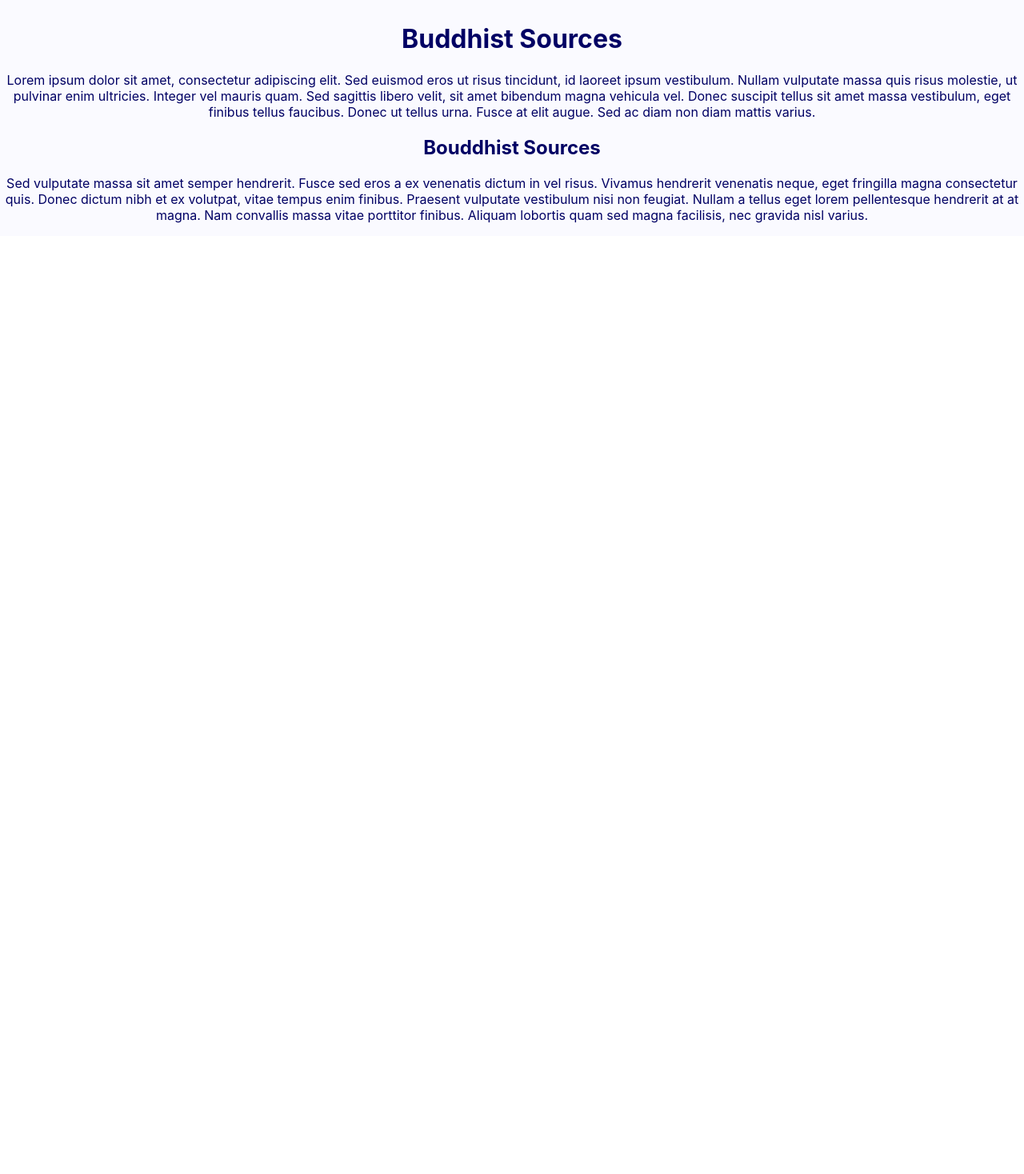
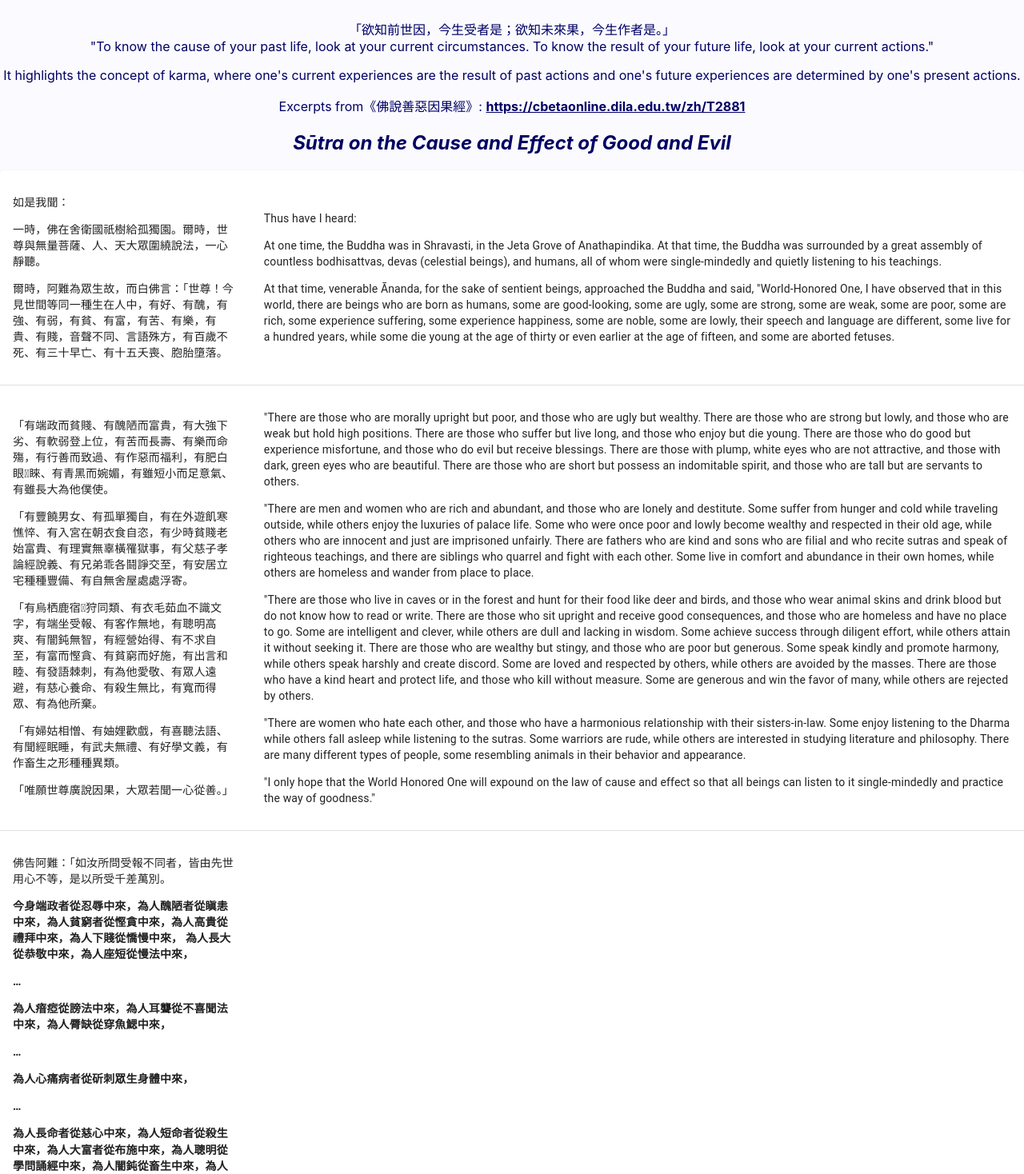
Before and after one commit to TheFloatingString/self-reflection-frontend, a React (Create React App) app: page /translated-scripts in a window 1280 px wide. Shown: the part 80-1548 px from the top of the page at 80% size. Before the commit the page ends 800 px from the top, so only its background shows below. Built offline with nearby package versions, Linux system fonts and the light colour scheme.

Commit message:
WIP add Buddhist Sources

```diff
--- a/src/pages/TranslatedScriptsPage.js
+++ b/src/pages/TranslatedScriptsPage.js
@@ -1,28 +1,113 @@
 import React from 'react';
 import '../App.css';
 import NavigationBar from '../components/NavigationBar';
+
+import Table from "@mui/material/Table";
+import TableBody from "@mui/material/TableBody";
+import TableCell from "@mui/material/TableCell";
+import TableContainer from "@mui/material/TableContainer";
+import TableRow from "@mui/material/TableRow";
+import Paper from "@mui/material/Paper";
+
 
 function TranslatedScriptsPage() {
   return (
     <div className='App'>
       <NavigationBar />
-      <h1>Buddhist Sources</h1>
-      <p>
-        Lorem ipsum dolor sit amet, consectetur adipiscing elit. Sed euismod eros ut risus tincidunt,
-        id laoreet ipsum vestibulum. Nullam vulputate massa quis risus molestie, ut pulvinar enim
-        ultricies. Integer vel mauris quam. Sed sagittis libero velit, sit amet bibendum magna
-        vehicula vel. Donec suscipit tellus sit amet massa vestibulum, eget finibus tellus faucibus.
-        Donec ut tellus urna. Fusce at elit augue. Sed ac diam non diam mattis varius.
-      </p>
-      <h2>Bouddhist Sources</h2>
-      <p>
-        Sed vulputate massa sit amet semper hendrerit. Fusce sed eros a ex venenatis dictum in
-        vel risus. Vivamus hendrerit venenatis neque, eget fringilla magna consectetur quis.
-        Donec dictum nibh et ex volutpat, vitae tempus enim finibus. Praesent vulputate
-        vestibulum nisi non feugiat. Nullam a tellus eget lorem pellentesque hendrerit
-        at at magna. Nam convallis massa vitae porttitor finibus. Aliquam lobortis quam sed
-        magna facilisis, nec gravida nisl varius.
-      </p>
+
+
+        <p>
+        「欲知前世因，今生受者是；欲知未來果，今生作者是。」<br />
+        "To know the cause of your past life, look at your current circumstances. To know the result of your future life, look at your current actions."
+        </p>
+
+        <p>
+        It highlights the concept of karma, where one's current experiences are the result of past actions and one's future experiences are determined by one's present actions.
+        </p>
+
+        <p> Excerpts from《佛說善惡因果經》: <a href="https://cbetaonline.dila.edu.tw/zh/T2881">https://cbetaonline.dila.edu.tw/zh/T2881</a></p>
+
+        <h2><i>Sūtra on the Cause and Effect of Good and Evil</i></h2>
+
+
+        <TableContainer component={Paper}>
+          <Table>
+            <TableBody>
+              <TableRow>
+                <TableCell>
+                  <p>如是我聞：</p>
+                  <p>一時，佛在舍衛國祇樹給孤獨園。爾時，世尊與無量菩薩、人、天大眾圍繞說法，一心靜聽。</p>
+                  <p>爾時，阿難為眾生故，而白佛言：「世尊！今見世間等同一種生在人中，有好、有醜，有強、有弱，有貧、有富，有苦、有樂，有貴、有賤，音聲不同、言語殊方，有百歲不死、有三十早亡、有十五夭喪、胞胎墮落。</p>
+
+                </TableCell>
+                <TableCell>
+                  <p>Thus have I heard:</p>
+                  <p>At one time, the Buddha was in Shravasti, in the Jeta Grove of Anathapindika. At that time, the Buddha was surrounded by a great assembly of countless bodhisattvas, devas (celestial beings), and humans, all of whom were single-mindedly and quietly listening to his teachings.</p>
+                  <p>At that time, venerable Ānanda, for the sake of sentient beings, approached the Buddha and said, "World-Honored One, I have observed that in this world, there are beings who are born as humans, some are good-looking, some are ugly, some are strong, some are weak, some are poor, some are rich, some experience suffering, some experience happiness, some are noble, some are lowly, their speech and language are different, some live for a hundred years, while some die young at the age of thirty or even earlier at the age of fifteen, and some are aborted fetuses.</p>
+
+
+                </TableCell>
+              </TableRow>
+              <TableRow>
+
+                <TableCell>
+                  <p>「有端政而貧賤、有醜陋而富貴，有大強下劣、有軟弱登上位，有苦而長壽、有樂而命殤，有行善而致過、有作惡而福利，有肥白眼𭾸睞、有青黑而婉媚，有雖短小而足意氣、有雖長大為他僕使。</p>
+
+                 <p>「有豐饒男女、有孤單獨自，有在外遊飢寒憔悴、有入宮在朝衣食自恣，有少時貧賤老始富貴、有理實無辜橫罹獄事，有父慈子孝論經說義、有兄弟乖各鬪諍交至，有安居立宅種種豐備、有自無舍屋處處浮寄。</p>
+
+                 <p>「有烏栖鹿宿𤢌狩同類、有衣毛茹血不識文字，有端坐受報、有客作無地，有聰明高爽、有闇鈍無智，有經營始得、有不求自至，有富而慳貪、有貧窮而好施，有出言和睦、有發語棘刺，有為他愛敬、有眾人遠避，有慈心養命、有殺生無比，有寬而得眾、有為他所棄。</p>
+
+                <p>「有婦姑相憎、有妯娌歡戲，有喜聽法語、有聞經眠睡，有武夫無禮、有好學文義，有作畜生之形種種異類。</p>
+
+                <p>「唯願世尊廣說因果，大眾若聞一心從善。」</p>
+
+                </TableCell>
+
+                <TableCell>
+                  <p>"There are those who are morally upright but poor, and those who are ugly but wealthy. There are those who are strong but lowly, and those who are weak but hold high positions. There are those who suffer but live long, and those who enjoy but die young. There are those who do good but experience misfortune, and those who do evil but receive blessings. There are those with plump, white eyes who are not attractive, and those with dark, green eyes who are beautiful. There are those who are short but possess an indomitable spirit, and those who are tall but are servants to others.</p>
+
+                  <p>"There are men and women who are rich and abundant, and those who are lonely and destitute. Some suffer from hunger and cold while traveling outside, while others enjoy the luxuries of palace life. Some who were once poor and lowly become wealthy and respected in their old age, while others who are innocent and just are imprisoned unfairly. There are fathers who are kind and sons who are filial and who recite sutras and speak of righteous teachings, and there are siblings who quarrel and fight with each other. Some live in comfort and abundance in their own homes, while others are homeless and wander from place to place.</p>
+
+                  <p>"There are those who live in caves or in the forest and hunt for their food like deer and birds, and those who wear animal skins and drink blood but do not know how to read or write. There are those who sit upright and receive good consequences, and those who are homeless and have no place to go. Some are intelligent and clever, while others are dull and lacking in wisdom. Some achieve success through diligent effort, while others attain it without seeking it. There are those who are wealthy but stingy, and those who are poor but generous. Some speak kindly and promote harmony, while others speak harshly and create discord. Some are loved and respected by others, while others are avoided by the masses. There are those who have a kind heart and protect life, and those who kill without measure. Some are generous and win the favor of many, while others are rejected by others.</p>
+
+                  <p>"There are women who hate each other, and those who have a harmonious relationship with their sisters-in-law. Some enjoy listening to the Dharma while others fall asleep while listening to the sutras. Some warriors are rude, while others are interested in studying literature and philosophy. There are many different types of people, some resembling animals in their behavior and appearance.</p>
+
+                  <p>"I only hope that the World Honored One will expound on the law of cause and effect so that all beings can listen to it single-mindedly and practice the way of goodness."</p>
+
+
+                </TableCell>
+
+              </TableRow>
+
+
+              <TableRow>
+                <TableCell>
+
+                  <p>佛告阿難：「如汝所問受報不同者，皆由先世用心不等，是以所受千差萬別。</p>
+
+                  <p><b>今身端政者從忍辱中來，為人醜陋者從瞋恚中來，為人貧窮者從慳貪中來，為人高貴從禮拜中來，為人下賤從憍慢中來，
+                  為人長大從恭敬中來，為人座短從慢法中來，</b></p>
+                  <p><b>…</b></p>
+
+                  <p><b>為人瘖瘂從謗法中來，為人耳聾從不喜聞法中來，為人脣缺從穿魚鰓中來，</b></p>
+                  <p><b>…</b></p>
+                  <p><b>為人心痛病者從斫刺眾生身體中來，</b></p>
+                  <p><b>…</b></p>
+                  <p><b>為人長命者從慈心中來，為人短命者從殺生中來，為人大富者從布施中來，為人聰明從學問誦經中來，為人闇鈍從畜生中來，為人奴婢從[A3]負債中來，</b></p>
+                  <p><b>…</b></p>
+                  <p><b>為人六根具足者從持戒中來，為人諸根不具足者從破戒中來。</b></p>
+                  <p><b>…</b></p>
+                  <p><b>…</b></p>
+
+
+                </TableCell>
+
+              </TableRow>
+            </TableBody>
+          </Table>
+        </TableContainer>
+
+
     </div>
   );
 }
```
